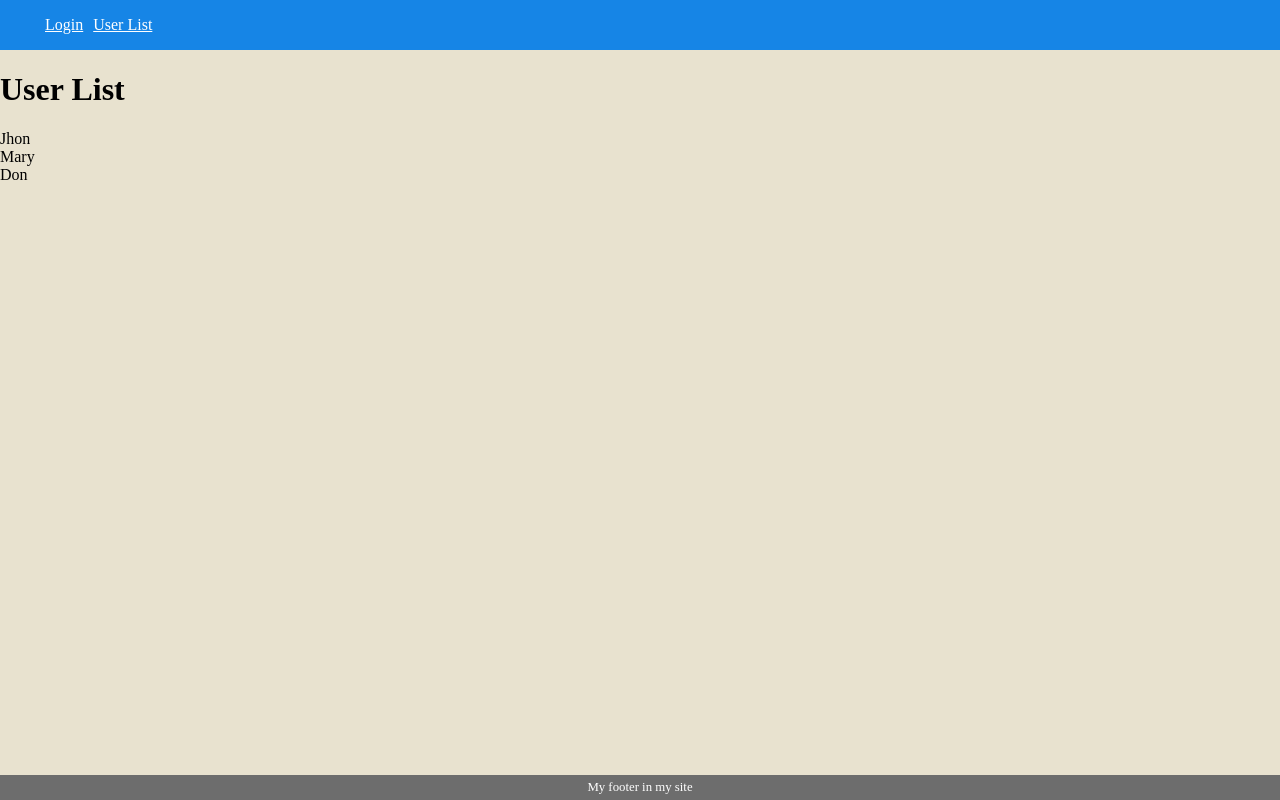
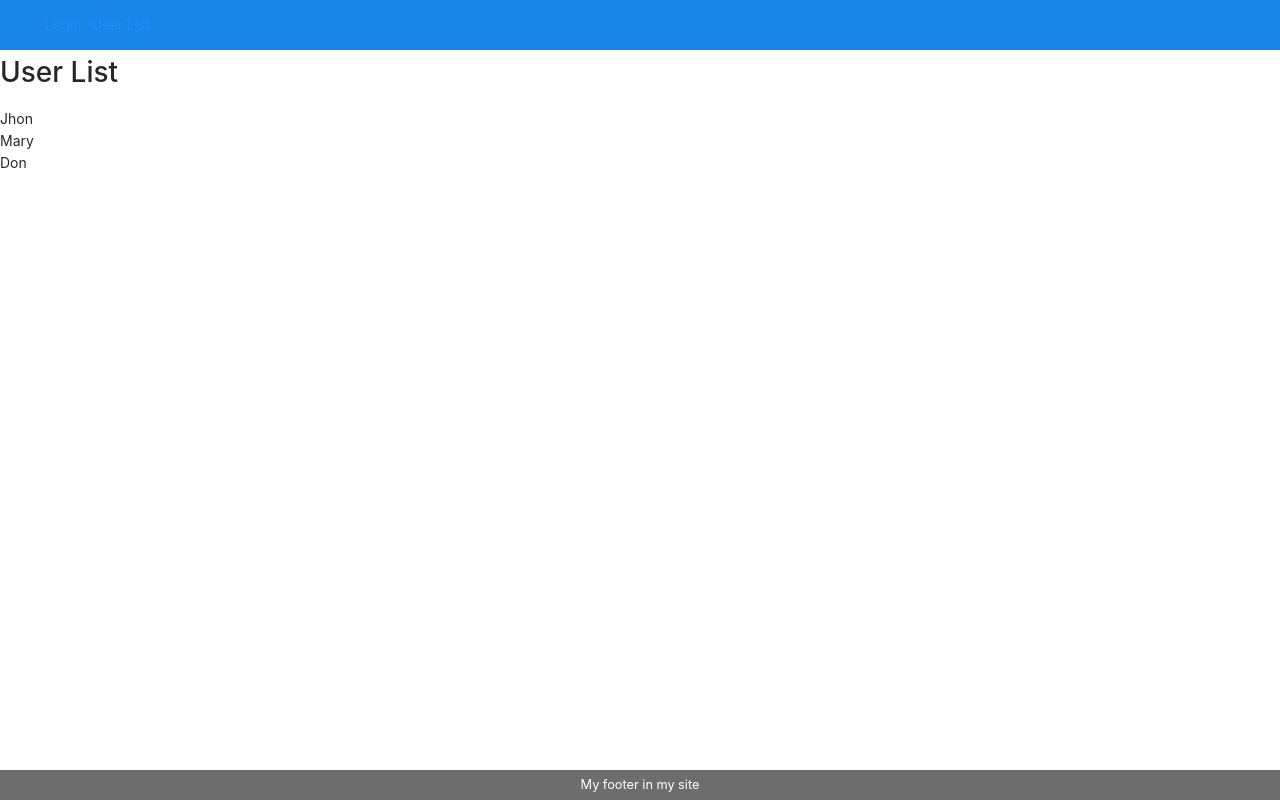
Before and after one commit to millonesj/login-nextjs-app, a Next.js app: page / in a window 1280 px wide. Built offline with nearby package versions, Linux system fonts and the light colour scheme.

Commit message:
feat: Add ant design ui library

```diff
--- a/package.json
+++ b/package.json
@@ -6,6 +6,7 @@
     "start": "next start"
   },
   "dependencies": {
+    "antd": "^4.23.6",
     "next": "latest",
     "react": "17.0.2",
     "react-dom": "17.0.2"
--- a/styles.css
+++ b/styles.css
@@ -1,4 +1 @@
-body {
-  background-color: rgb(232, 226, 207);
-  margin: 0;
-}
+@import '~antd/dist/antd.css';
```
Also changed, not shown: 1 other file (tests, documents, lock files or other folders).
